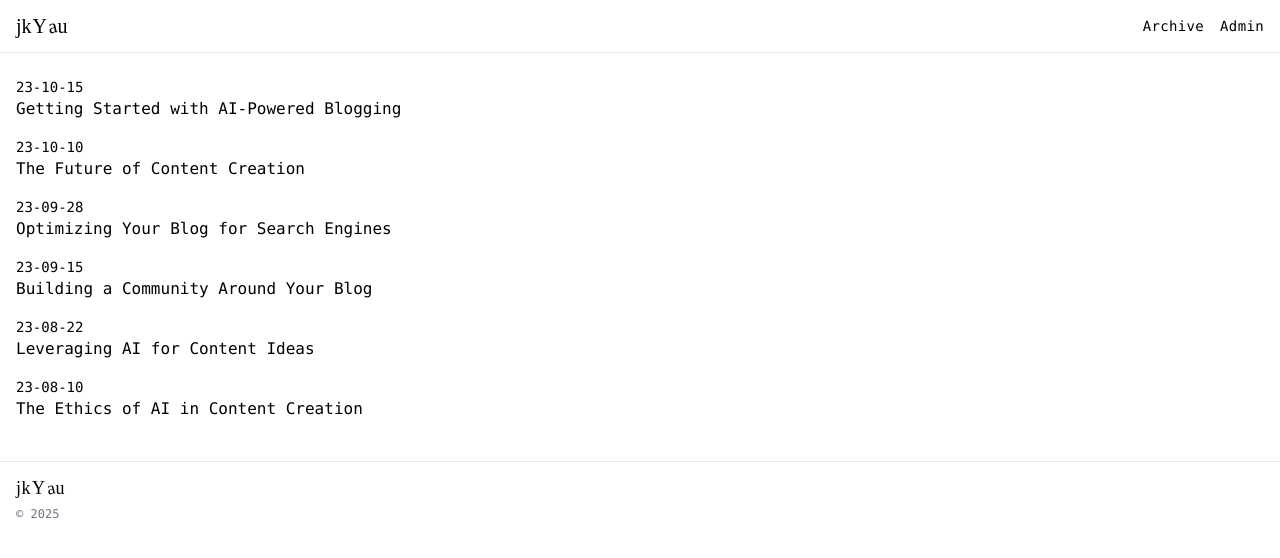
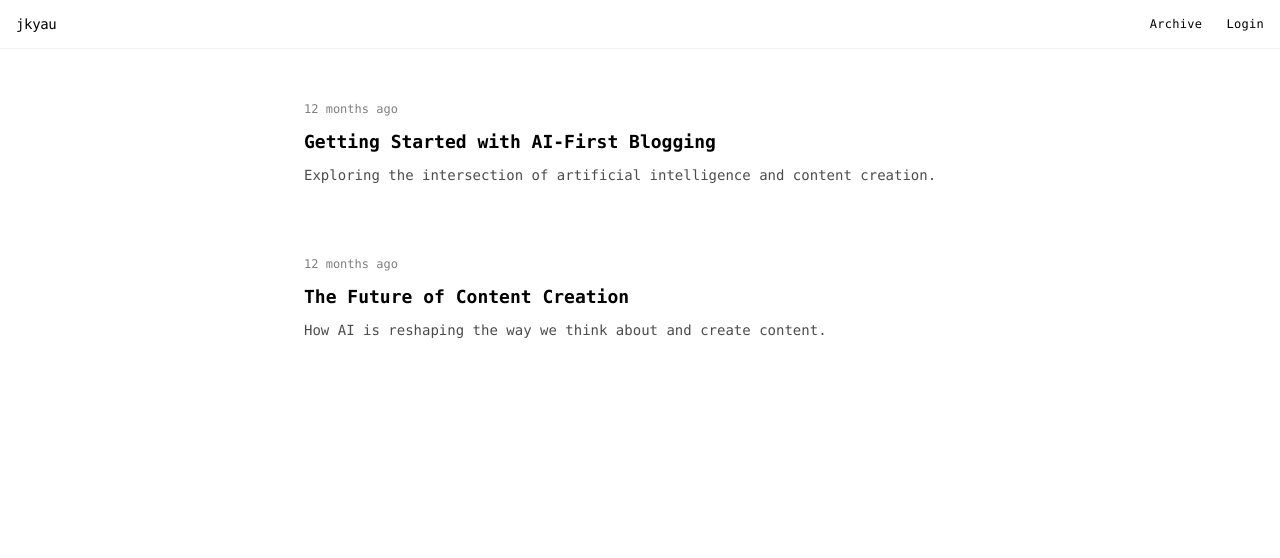
Before and after one commit to jkyau/personal-blog, a Next.js app: page / in a window 1280 px wide. Shown: the top 558 px of the page. Built offline with nearby package versions, Linux system fonts and the light colour scheme.

Commit message:
feat: modernize UI with minimalist design inspired by pg-lang

```diff
--- a/src/app/admin/page.tsx
+++ b/src/app/admin/page.tsx
@@ -1,6 +1,7 @@
 import Link from 'next/link';
 import { redirect } from 'next/navigation';
 import { createClient } from '@/lib/supabase/server';
+import { formatDistanceToNow } from 'date-fns';
 
 // Sample data for the recent posts table
 const recentPosts = [
@@ -20,11 +21,7 @@ const recentPosts = [
 
 // Helper function to format dates
 const formatDate = (date: Date) => {
-  return date.toLocaleDateString('en-US', {
-    year: 'numeric',
-    month: 'short',
-    day: 'numeric',
-  });
+  return formatDistanceToNow(date, { addSuffix: true });
 };
 
 export default async function AdminPage() {
@@ -49,16 +46,16 @@ export default async function AdminPage() {
 
   return (
     <div className="min-h-screen bg-white text-black font-mono">
-      <header className="py-3 border-b border-gray-200">
-        <div className="container mx-auto px-4 flex justify-between items-center">
-          <Link href="/" className="text-xl tracking-tight font-['Times_New_Roman']">
-            j<span className="mx-[0.5px]">k</span><span className="inline-block mx-[1px]">Y</span><span className="inline-block transform -rotate-12 mx-[0.5px]">a</span><span className="mx-[0.5px]">u</span>
+      {/* Minimal Header */}
+      <header className="fixed top-0 left-0 right-0 bg-white border-b border-black/5 z-50">
+        <div className="container mx-auto px-4 h-12 flex items-center justify-between">
+          <Link href="/" className="text-sm tracking-tight">jkyau</Link>
+          <nav className="flex items-center gap-6">
+            <Link href="/archive" className="text-xs tracking-wide hover:opacity-50 transition-opacity">
+              Archive
             </Link>
-          <nav className="flex gap-4 text-sm tracking-wide">
-            <Link href="/" className="hover:underline">Archive</Link>
-            <Link href="/admin" className="hover:underline">Admin</Link>
             <form action="/auth/sign-out" method="post">
-              <button type="submit" className="hover:underline">
+              <button type="submit" className="text-xs tracking-wide hover:opacity-50 transition-opacity">
                 Sign Out
               </button>
             </form>
@@ -66,81 +63,68 @@ export default async function AdminPage() {
         </div>
       </header>
 
-      <main className="container mx-auto px-4 py-6">
-        <div className="grid grid-cols-12 gap-4">
+      {/* Main Content */}
+      <main className="pt-24 pb-12 px-4">
+        <div className="container mx-auto max-w-6xl">
+          {/* Editor Section */}
+          <div className="mb-12">
+            <div className="flex items-baseline justify-between mb-6">
+              <input
+                type="text"
+                placeholder="Title"
+                className="text-2xl font-normal bg-transparent border-none outline-none w-full"
+              />
+              <button className="text-xs tracking-wide hover:opacity-50 transition-opacity">
+                Publish
+              </button>
+            </div>
+            <textarea
+              placeholder="Write your post..."
+              className="w-full h-[60vh] bg-transparent border-none outline-none resize-none text-base leading-relaxed"
+            />
+          </div>
+
           {/* AI Assistant */}
-          <div className="col-span-4 border border-gray-200 rounded-sm p-3">
-            <h2 className="text-sm mb-2">AI Assistant</h2>
-            <div className="h-48 bg-gray-50 rounded-sm mb-2 p-2 text-xs">
+          <div className="fixed bottom-0 right-0 p-4 w-80">
+            <div className="bg-black text-white p-4 rounded-lg shadow-lg">
+              <div className="text-xs mb-2 opacity-70">AI Assistant</div>
+              <div className="h-32 overflow-y-auto text-sm mb-2">
                 {/* Chat messages would go here */}
               </div>
               <input
                 type="text"
                 placeholder="Ask me anything..."
-              className="w-full text-xs p-1 border border-gray-200 rounded-sm"
-            />
-          </div>
-
-          {/* Content Editor */}
-          <div className="col-span-8 border border-gray-200 rounded-sm p-3">
-            <h2 className="text-sm mb-2">Content Editor</h2>
-            <input
-              type="text"
-              placeholder="Title"
-              className="w-full text-xs p-1 mb-2 border border-gray-200 rounded-sm"
-            />
-            <textarea
-              placeholder="Write your post..."
-              className="w-full h-48 text-xs p-1 border border-gray-200 rounded-sm resize-none"
+                className="w-full bg-white/10 text-white text-sm p-2 rounded border-none outline-none"
               />
             </div>
           </div>
 
           {/* Recent Posts */}
-        <div className="mt-4">
-          <h2 className="text-sm mb-2">Recent Posts</h2>
-          <div className="border border-gray-200 rounded-sm">
-            <table className="w-full text-xs">
-              <thead className="bg-gray-50">
-                <tr>
-                  <th className="text-left p-2 font-normal">Title</th>
-                  <th className="text-left p-2 font-normal">Status</th>
-                  <th className="text-left p-2 font-normal">Last Edited</th>
-                  <th className="text-left p-2 font-normal">Actions</th>
-                </tr>
-              </thead>
-              <tbody>
+          <div>
+            <h2 className="text-xs tracking-wide mb-4">Recent Posts</h2>
+            <div className="space-y-4">
               {recentPosts.map((post) => (
-                  <tr key={post.id} className="border-t border-gray-200">
-                    <td className="p-2">{post.title}</td>
-                    <td className="p-2">
-                      <span className={`inline-block px-1 rounded-sm ${
-                        post.status === 'published' ? 'bg-green-100 text-green-800' : 'bg-yellow-100 text-yellow-800'
-                      }`}>
-                        {post.status}
-                      </span>
-                    </td>
-                    <td className="p-2">{formatDate(post.lastEdited)}</td>
-                    <td className="p-2">
-                      <button className="text-blue-600 hover:underline mr-2">Edit</button>
-                      <button className="text-red-600 hover:underline">Delete</button>
-                    </td>
-                  </tr>
+                <div key={post.id} className="flex items-center justify-between py-2 border-t border-black/5">
+                  <div>
+                    <h3 className="text-sm mb-1">{post.title}</h3>
+                    <div className="text-xs opacity-50">
+                      {formatDate(post.lastEdited)} • {post.status}
+                    </div>
+                  </div>
+                  <div className="flex items-center gap-4">
+                    <button className="text-xs tracking-wide hover:opacity-50 transition-opacity">
+                      Edit
+                    </button>
+                    <button className="text-xs tracking-wide text-red-500 hover:opacity-50 transition-opacity">
+                      Delete
+                    </button>
+                  </div>
+                </div>
               ))}
-              </tbody>
-            </table>
+            </div>
           </div>
         </div>
       </main>
-
-      <footer className="border-t border-gray-200 py-3">
-        <div className="container mx-auto px-4">
-          <div className="text-lg mb-1 font-['Times_New_Roman']">
-            j<span className="mx-[0.5px]">k</span><span className="inline-block mx-[1px]">Y</span><span className="inline-block transform -rotate-12 mx-[0.5px]">a</span><span className="mx-[0.5px]">u</span>
-          </div>
-          <p className="text-xs text-gray-500">© {new Date().getFullYear()}</p>
-        </div>
-      </footer>
     </div>
   );
 }
--- a/src/app/page.tsx
+++ b/src/app/page.tsx
@@ -1,74 +1,65 @@
 import Link from 'next/link';
+import { formatDistanceToNow } from 'date-fns';
 
-interface BlogPost {
-  id: string;
-  title: string;
-  date: string;
-}
-
-// Mock data for blog posts
-const blogPosts: BlogPost[] = [
-  { id: '1', title: 'Getting Started with AI-Powered Blogging', date: '2023-10-15' },
-  { id: '2', title: 'The Future of Content Creation', date: '2023-10-10' },
-  { id: '3', title: 'Optimizing Your Blog for Search Engines', date: '2023-09-28' },
-  { id: '4', title: 'Building a Community Around Your Blog', date: '2023-09-15' },
-  { id: '5', title: 'Leveraging AI for Content Ideas', date: '2023-08-22' },
-  { id: '6', title: 'The Ethics of AI in Content Creation', date: '2023-08-10' },
+// Sample blog posts
+const posts = [
+  {
+    id: 1,
+    title: 'Getting Started with AI-First Blogging',
+    excerpt: 'Exploring the intersection of artificial intelligence and content creation.',
+    date: new Date('2024-03-20'),
+  },
+  {
+    id: 2,
+    title: 'The Future of Content Creation',
+    excerpt: 'How AI is reshaping the way we think about and create content.',
+    date: new Date('2024-03-21'),
+  },
 ];
 
-// Format date as YY-MM-DD
-function formatDate(dateString: string) {
-  const date = new Date(dateString);
-  const year = date.getFullYear().toString().slice(2); // Get last 2 digits of year
-  const month = (date.getMonth() + 1).toString().padStart(2, '0');
-  const day = date.getDate().toString().padStart(2, '0');
-  return `${year}-${month}-${day}`;
-}
-
 export default function Home() {
-  // Sort posts by date (newest first)
-  const sortedPosts = [...blogPosts].sort((a, b) =>
-    new Date(b.date).getTime() - new Date(a.date).getTime()
-  );
-
   return (
     <div className="min-h-screen bg-white text-black font-mono">
-      <header className="py-3 border-b border-gray-200">
-        <div className="container mx-auto px-4 flex justify-between items-center">
-          <Link href="/" className="text-xl tracking-tight font-['Times_New_Roman']">
-            j<span className="mx-[0.5px]">k</span><span className="inline-block mx-[1px]">Y</span><span className="inline-block transform -rotate-12 mx-[0.5px]">a</span><span className="mx-[0.5px]">u</span>
-          </Link>
-          <nav className="flex gap-4 text-sm tracking-wide">
-            <Link href="/" className="font-medium">Archive</Link>
-            <Link href="/admin" className="hover:underline">Admin</Link>
+      {/* Minimal Header */}
+      <header className="fixed top-0 left-0 right-0 bg-white border-b border-black/5 z-50">
+        <div className="container mx-auto px-4 h-12 flex items-center justify-between">
+          <Link href="/" className="text-sm tracking-tight">jkyau</Link>
+          <nav className="flex items-center gap-6">
+            <Link href="/archive" className="text-xs tracking-wide hover:opacity-50 transition-opacity">
+              Archive
+            </Link>
+            <Link href="/login" className="text-xs tracking-wide hover:opacity-50 transition-opacity">
+              Login
+            </Link>
           </nav>
         </div>
       </header>
 
-      <main className="container mx-auto px-4 py-6">
-        <div className="max-w-xl ml-0">
-          {sortedPosts.map((post) => (
-            <div key={post.id} className="mb-4">
-              <div className="text-sm">{formatDate(post.date)}</div>
-              <Link
-                href={`/blog/${post.id}`}
-                className="text-base font-medium hover:underline block"
-              >
-                {post.title}
-              </Link>
-            </div>
-          ))}
+      {/* Main Content */}
+      <main className="pt-24 pb-12 px-4">
+        <div className="container mx-auto max-w-2xl">
+          {/* Posts */}
+          <div className="space-y-16">
+            {posts.map((post) => (
+              <article key={post.id} className="group">
+                <Link href={`/blog/${post.id}`}>
+                  <div className="mb-2">
+                    <time className="text-xs opacity-50">
+                      {formatDistanceToNow(post.date, { addSuffix: true })}
+                    </time>
+                  </div>
+                  <h2 className="text-lg mb-2 group-hover:opacity-50 transition-opacity">
+                    {post.title}
+                  </h2>
+                  <p className="text-sm opacity-70 leading-relaxed">
+                    {post.excerpt}
+                  </p>
+                </Link>
+              </article>
+            ))}
+          </div>
         </div>
       </main>
-
-      <footer className="border-t border-gray-200 py-3">
-        <div className="container mx-auto px-4">
-          <div className="text-lg mb-1 font-['Times_New_Roman']">
-            j<span className="mx-[0.5px]">k</span><span className="inline-block mx-[1px]">Y</span><span className="inline-block transform -rotate-12 mx-[0.5px]">a</span><span className="mx-[0.5px]">u</span>
-          </div>
-          <p className="text-xs text-gray-500">© {new Date().getFullYear()}</p>
-        </div>
-      </footer>
     </div>
   );
 }
```
Also changed, not shown: package.json (+5 -4 lines), 1 other file (tests, documents, lock files or other folders). Lines whose indentation alone changed are shown as unchanged.
